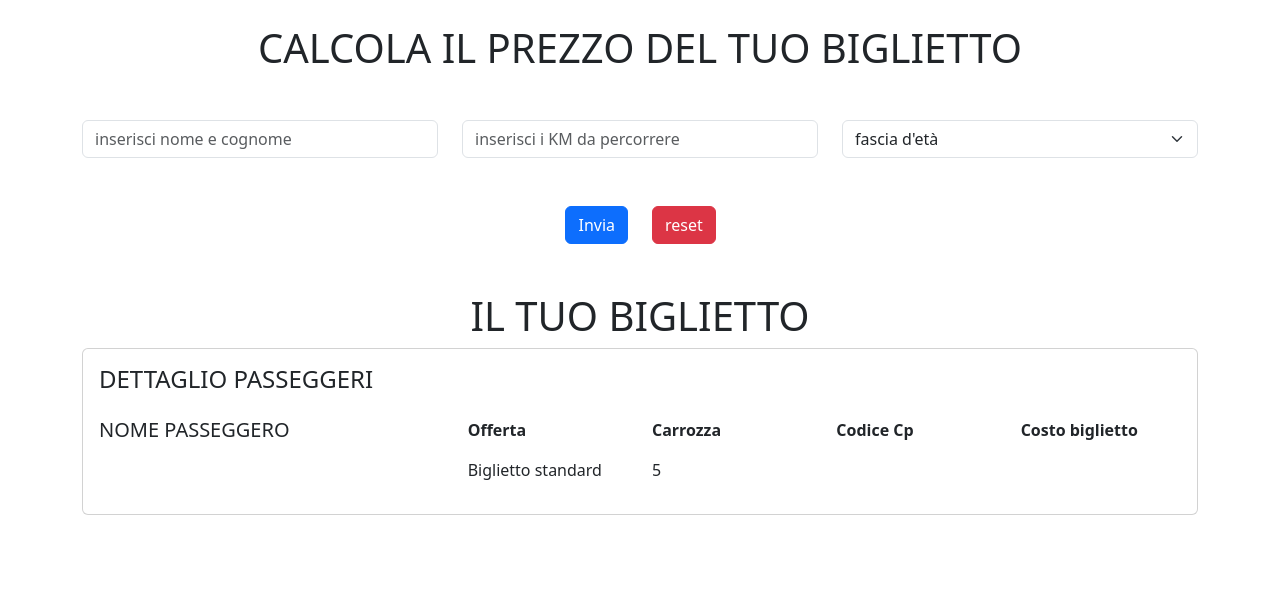
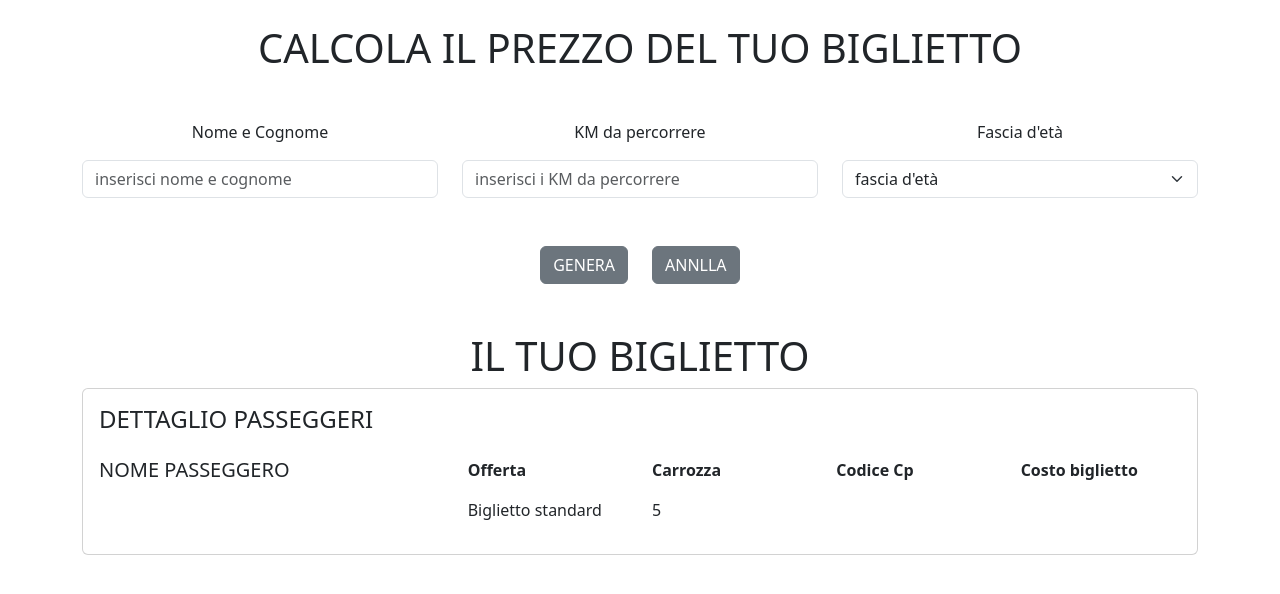
Before and after one commit to CarloMart88/js-biglietto-treno-form, a plain HTML site: page index.html in a window 1280 px wide. Drawn offline with nearby package versions, Linux system fonts and the light colour scheme.

Commit message:
feat: ready

```diff
--- a/assets/style/style.css
+++ b/assets/style/style.css
@@ -1,3 +1,10 @@
+* {
+ margin: 0;
+ padding: 0;
+ box-sizing: border-box;
+
+}
+
 .bold {
   font-weight: bold;
 }
--- a/index.html
+++ b/index.html
@@ -15,18 +15,23 @@
         <div class="row ">
 
 
-          <div class="col-12 mt-3 text-center">
+          <div class="col-12 mt-3 text-center ">
             <div class="row">
 
               <h1 class="mt-2 mb-5">CALCOLA IL PREZZO DEL TUO BIGLIETTO </h1>
+                <div class="col-12 bgwhite h-25">
+                  <div class="row">
                     <div class="col-4">
+                      <p>Nome e Cognome</p>
                       <input type="text" class="form-control" id="owner" placeholder="inserisci nome e cognome">
                     </div>
                     <div class="col-4">
+                      <p>KM da percorrere</p>
                       <input type="text" class="form-control" id="distance" placeholder="inserisci i KM da percorrere">
                     </div>
 
                     <div class="col-4">
+                      <p>Fascia d'età</p>
                       <select class="form-select" id="discount" aria-label="Default select example">
                         <option selected>fascia d'età</option>
                         <option value="Minorenne">Minorenne</option>
@@ -36,15 +41,18 @@
                     </div>
                   </div>
                 </div>
+
+            </div>
+          </div>
         </div>
 
         <div class="col-12 mt-5 mb-5">
           <div class="row mt-4 justify-content-center">
             <div class="col-3 justify-content-center text-end">
-              <button type="button" class="btn btn-primary" id="send">Invia</button>
+              <button type="button" class="btn btn-secondary" id="send">GENERA</button>
             </div>
             <div class="col-3 justify-content-center">
-              <button type="button" class="btn btn-danger" id="">reset</button>
+              <button type="button" class="btn btn-secondary" id="">ANNLLA</button>
             </div>
           </div>
         </div>
@@ -53,7 +61,7 @@
         <h1 class=" text-center">IL TUO BIGLIETTO</h1>
       </div>
       <div class="row">
-        <div class="col-12">
+        <div class="col-12 mb-5">
           <div class="card">
             <div class="mt-3 ms-3">
               <h4>DETTAGLIO PASSEGGERI</h4>
```
Lines whose indentation alone changed are shown as unchanged.
